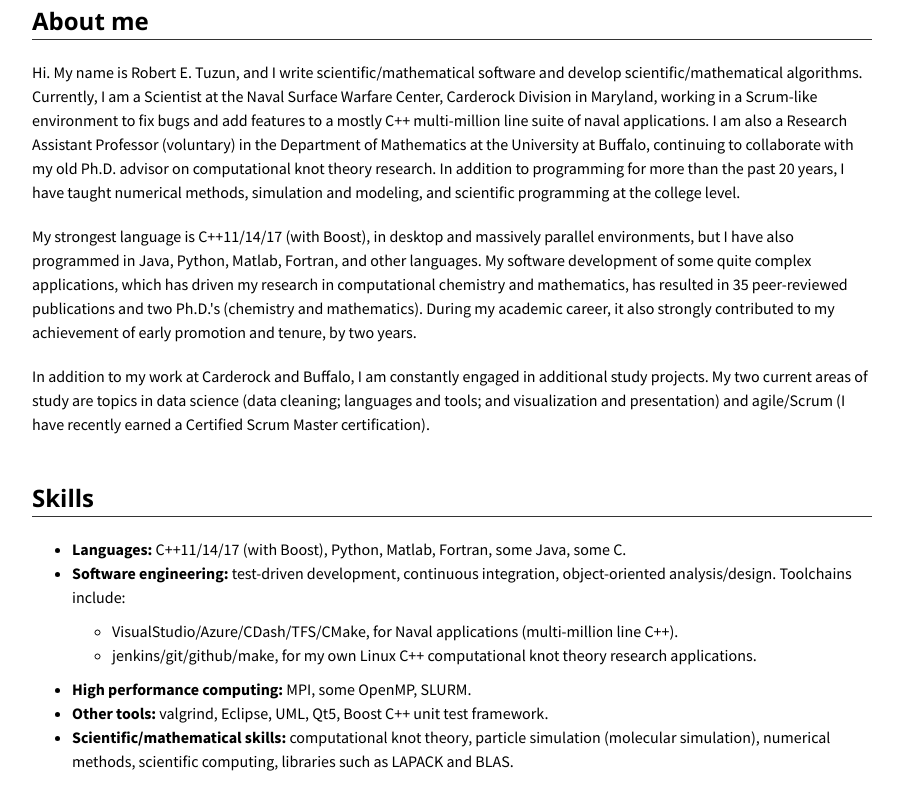
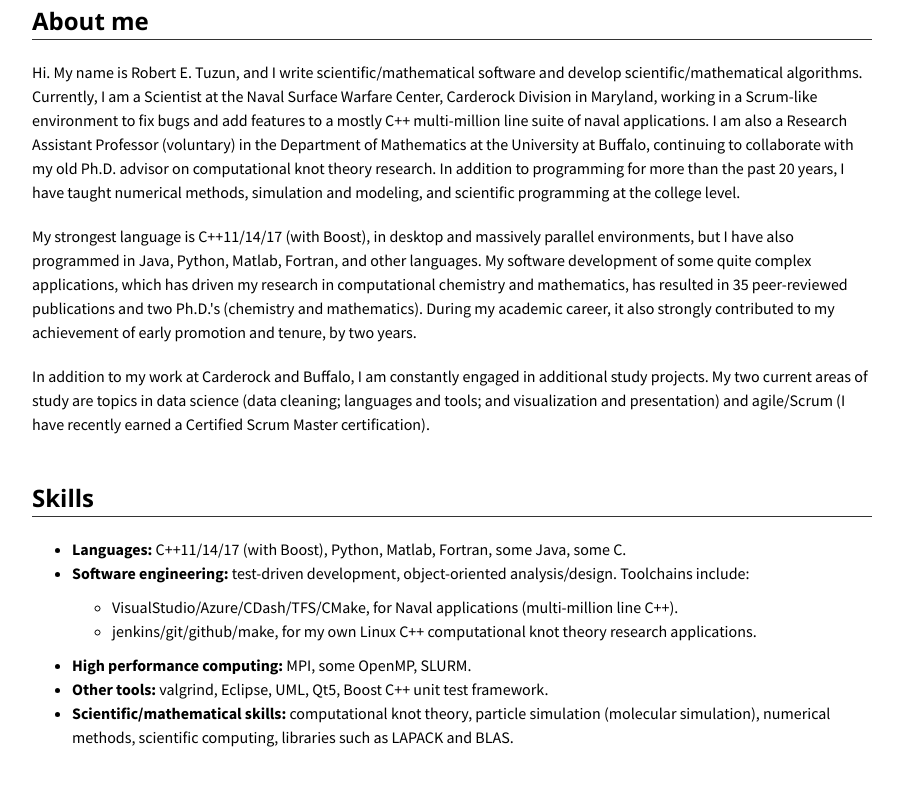
Before and after one commit to robert-e-tuzun/robert-e-tuzun.github.io, a plain HTML site: page index.html in a window 1280 px wide. Shown: the part 456-1259 px from the top of the page, without its empty margins (188-1091 px from the left). After the commit the page ends 1235 px from the top, so only its background shows below. Drawn offline with nearby package versions, Linux system fonts and the light colour scheme.

Commit message:
small change

```diff
--- a/index.html
+++ b/index.html
@@ -89,7 +89,7 @@ In addition to my work at Carderock and Buffalo, I am constantly engaged in addi
               <li><span class="highlight-text">Languages:</span> C++11/14/17 (with Boost),
 Python, Matlab, Fortran, some Java, some C.</li>
               <li><span class="highlight-text">Software engineering:</span> test-driven
-development, continuous integration, object-oriented analysis/design.
+development, object-oriented analysis/design.
 Toolchains include:</li>
               <ul>
                 <li>VisualStudio/Azure/CDash/TFS/CMake, for Naval applications
```
